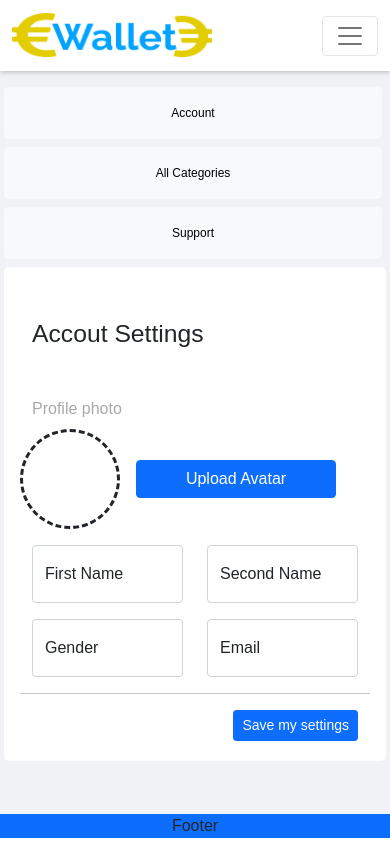
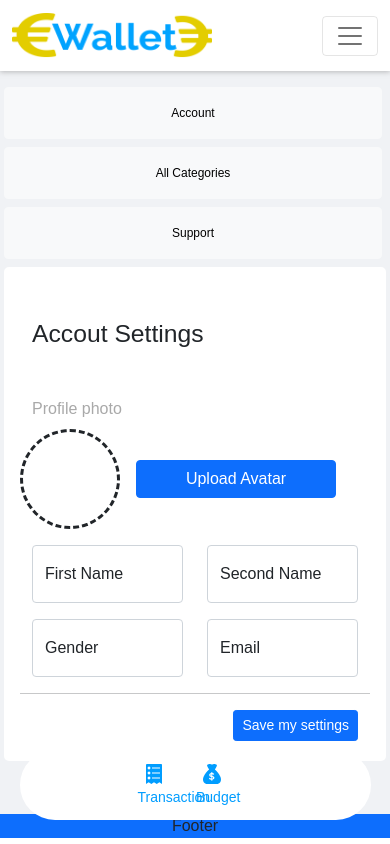
Before and after one commit to Faris-abukhader/spendee, a Next.js app: page /dashboard/settings in a window 390 px wide. Built offline with nearby package versions, Linux system fonts and the light colour scheme; no server answers; what fbemitter would draw is missing.

Commit message:
finishing Navbar

```diff
--- a/components/layout/Client.js
+++ b/components/layout/Client.js
@@ -1,6 +1,7 @@
 import React from 'react'
 import Nav from './components/Nav'
 import Footer from './components/Footer'
+import BottomNav from './components/BottomNav'
 export default function client({children}) {
   return (
     <>
@@ -8,6 +9,7 @@ export default function client({children}) {
     <div style={{minHeight:'88vh',background:'rgba(240,242,245,1.0)'}}>
     {children}
     </div>
+    <BottomNav/>
     <Footer/>
     </>
   )
--- /dev/null
+++ b/components/layout/components/BottomNav.js
@@ -0,0 +1,25 @@
+import Link from "next/link"
+export default function BottomNav() {
+    return (
+        <nav class="bottomMenu navbar navbar-light justify-content-center fixed-bottom py-0 d-lg-none" style={{ backgroundColor: 'none' }}>
+            <ul class="navbar-nav list-group-horizontal mb-4 py-1" style={{ boxShadow: '2px 4px 8px 2px rgba(34,41,47,.12)!important', minWidth: '90%', background: 'white', borderRadius: '40px' }}>
+                <div className='row align-items-center justify-content-center' style={{ width: '100%' }}>
+                    <div className='col-4 text-center'>
+                        <div className='row align-items-center justify-content-center'>
+                            <div className='col-6 btn' style={{ color: 'rgb(0,157,255)' }}>
+                                <img src='/icons/nav/transaction.svg' style={{ color: 'rgb(0,157,255)' }} />
+                                <br />
+                                <small>Transaction</small>
+                            </div>
+                            <div className='col-6 btn' style={{ color: 'rgb(0,157,255)' }}>
+                                <img src='/icons/nav/budget.svg' style={{ color: 'rgb(225,210,0)' }} />
+                                <br />
+                                <small>Budget</small>
+                            </div>
+                        </div>
+                    </div>
+                </div>
+            </ul>
+        </nav>
+    )
+}
--- a/public/Ahmed/main.html
+++ b/public/Ahmed/main.html
@@ -142,7 +142,7 @@
     <nav class="bottomMenu navbar navbar-light justify-content-center py-0" style="box-shadow: 0px 1px 5px rgba(128, 128, 128, 0.5); background-color: white;">
       <ul class="navbar-nav list-group-horizontal">
         <li class="nav-item mx-4">
-          <a class="nav-link active text-center small py-0 px-0" href="#" aria-current="page">
+          <a class="nav-link text-center small py-0 px-0" href="#" aria-current="page">
             <img class="img-fluid" src="Pictures/transactions-icon2.png" alt="Transactions" style="height: 30px;">
             <strong><p class="my-0">Transactions</p></strong>
           </a>
@@ -155,5 +155,8 @@
         </li>
       </ul>
     </nav>
+
+
+
   </body>
 </html>
```
Also changed, not shown: pages/index.js (+15 -0 lines), public/Ahmed/index-css.css (+12 -6 lines), public/icons/nav/budget.svg (added), public/icons/nav/transaction.svg (added).
